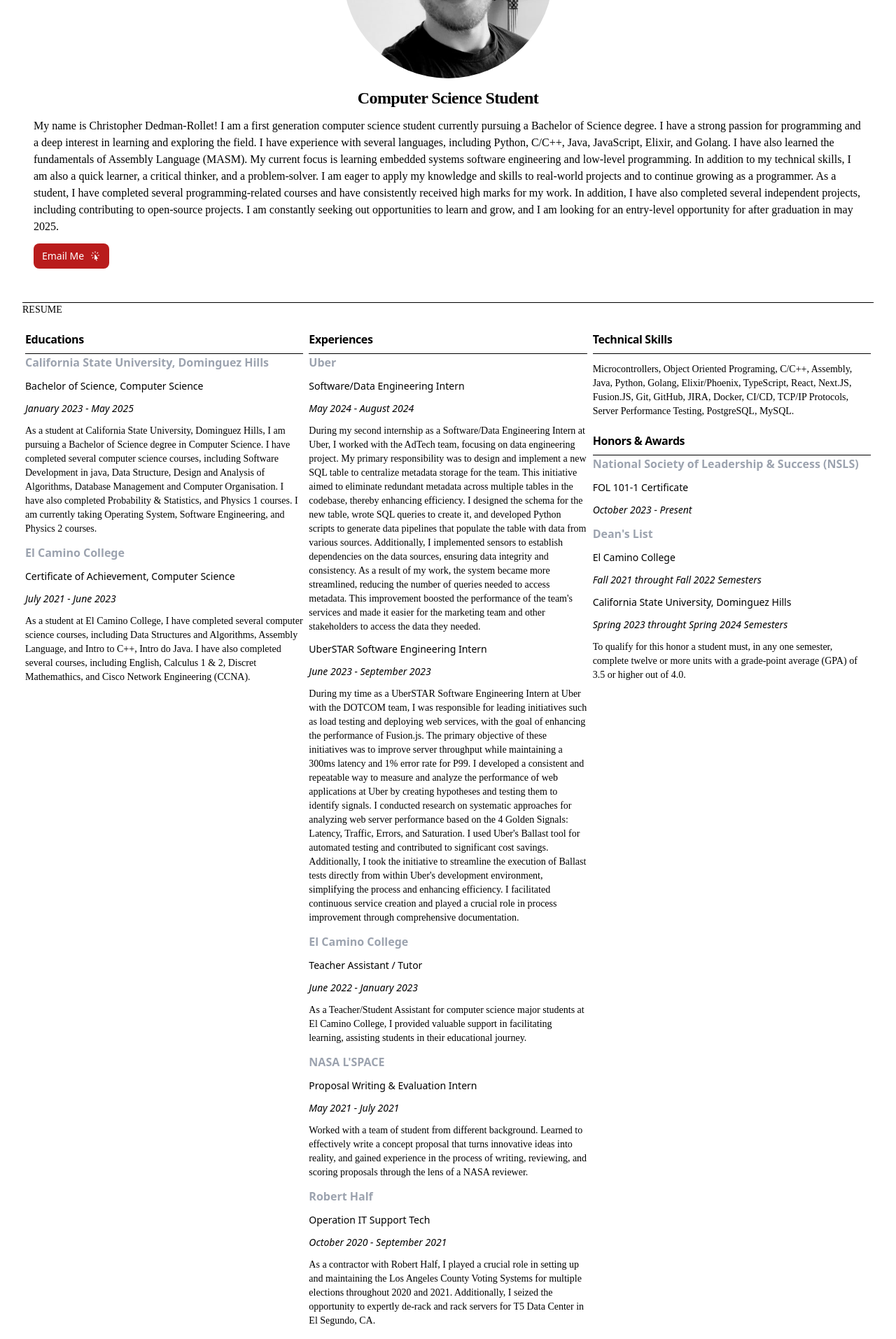
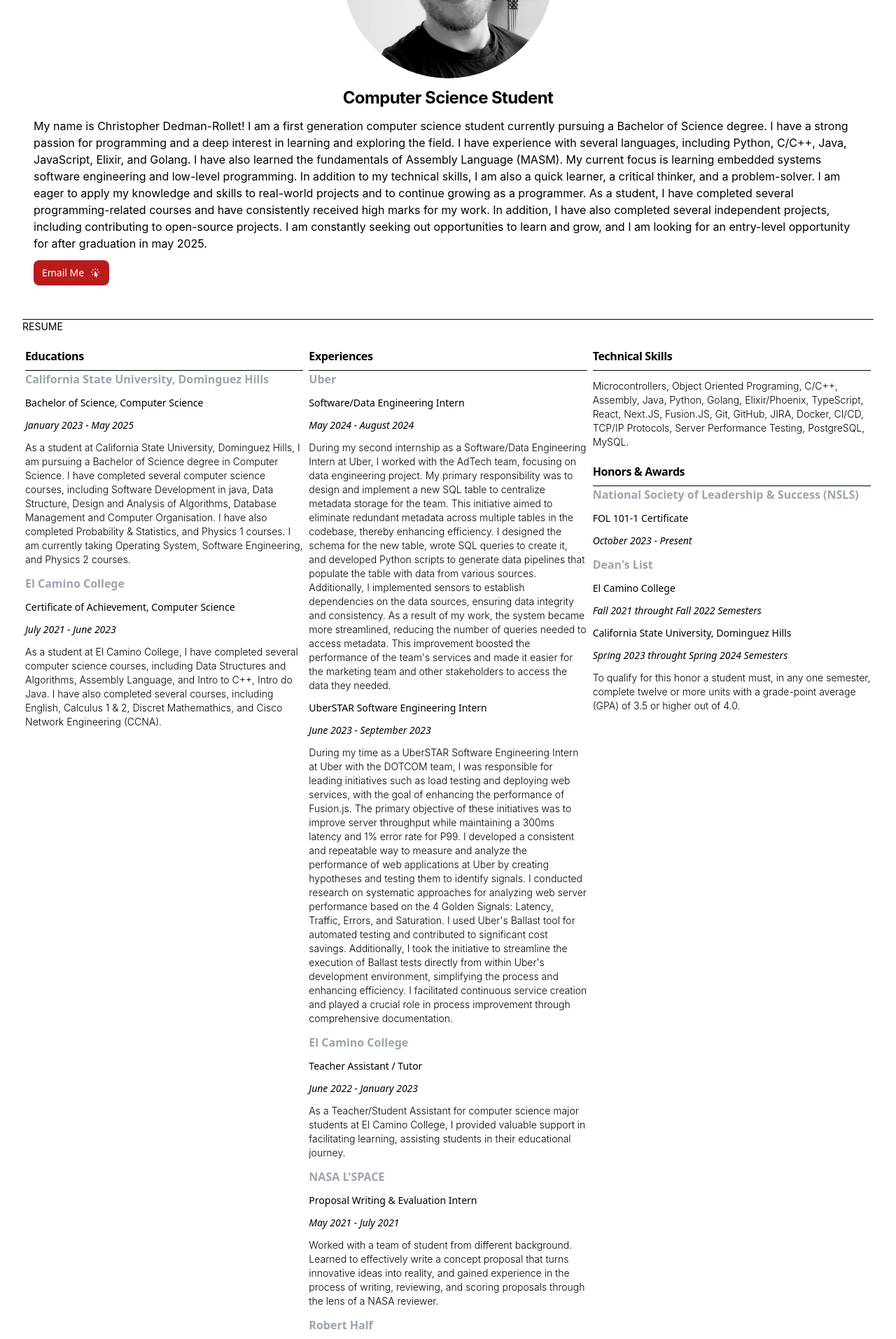
Before and after one commit to chrisdedman/website, a Next.js app: page /profile in a window 1280 px wide. Shown: the part 300-2214 px from the top of the page at 70% size. Built offline with nearby package versions, Linux system fonts and the light colour scheme.

Commit message:
updated font family

```diff
--- a/src/app/profile/page.tsx
+++ b/src/app/profile/page.tsx
@@ -16,7 +16,7 @@ export default function Page() {
       <Menu />
       <AboutMe />
       <hr className="h-px my-8 mb-0 bg-black border-0 separator" />
-      <p className="text-sm font-montez mt-0 mb-4">RESUME</p>
+      <p className="text-sm font mt-0 mb-4">RESUME</p>
       <div className="flex flex-col lg:flex-row justify-between">
         <div className="lg:w-1/3 mb-4 lg:mb-0">
           <Educations />
@@ -48,8 +48,8 @@ function AboutMe() {
           height={300}
         />
       </div>
-      <h5 className="mb-2 text-2xl font-bold font-montez tracking-tight flex justify-center">Computer Science Student</h5>
-      <p className="mb-3 font-normal font-montez">
+      <h5 className="mb-2 text-2xl font-bold font tracking-tight flex justify-center">Computer Science Student</h5>
+      <p className="mb-3 font-normal font">
         My name is Christopher Dedman-Rollet! I am a first generation computer science student currently pursuing a Bachelor of Science degree.
         I have a strong passion for programming and a deep interest in learning and exploring the field.
         I have experience with several languages, including Python, C/C++, Java, JavaScript, Elixir, and Golang.
--- a/src/components/navigation.tsx
+++ b/src/components/navigation.tsx
@@ -17,7 +17,7 @@ export default function Menu() {
         <div className="flex items-center">
           <a href="/" className="flex items-center space-x-2">
             <RocketLaunchIcon className="w-6 h-6 spin-on-hover" />
-            <span className="self-center text-2xl font-semibold whitespace-nowrap font-montez">Ad Astra</span>
+            <span className="self-center text-2xl font-semibold whitespace-nowrap font">Ad Astra</span>
           </a>
         </div>
         <div className="flex items-center">
--- a/src/components/resume/education.tsx
+++ b/src/components/resume/education.tsx
@@ -9,7 +9,7 @@ export default function Educations() {
         <strong>California State University, Dominguez Hills</strong>
         <p className="text-sm font-light">Bachelor of Science, Computer Science</p>
         <p className="text-sm font-light italic">January 2023 - May 2025</p>
-        <p className="text-sm font-light font-montez">
+        <p className="text-sm font-light font">
           As a student at California State University, Dominguez Hills, I am pursuing a Bachelor of Science degree in Computer Science.
           I have completed several computer science courses, including Software Development in java, Data Structure, Design and Analysis of Algorithms, Database Management and Computer Organisation.
           I have also completed Probability & Statistics, and Physics 1 courses. I am currently taking Operating System, Software Engineering, and Physics 2 courses.
@@ -20,7 +20,7 @@ export default function Educations() {
         <strong>El Camino College</strong>
         <p className="text-sm font-light">Certificate of Achievement, Computer Science</p>
         <p className="text-sm font-light italic">July 2021 - June 2023</p>
-        <p className="text-sm font-light font-montez">
+        <p className="text-sm font-light font">
           As a student at El Camino College, I have completed several computer science courses,
           including Data Structures and Algorithms, Assembly Language, and Intro to C++, Intro do Java.
           I have also completed several courses, including English, Calculus 1 & 2, Discret Mathemathics, and Cisco Network Engineering (CCNA).
--- a/src/components/resume/experience.tsx
+++ b/src/components/resume/experience.tsx
@@ -9,7 +9,7 @@ export default function Experiences() {
         <strong>Uber</strong>
         <p className="text-sm font-light">Software/Data Engineering Intern</p>
         <p className="text-sm font-light italic">May 2024 - August 2024</p>
-        <p className="text-sm font-light font-montez">
+        <p className="text-sm font-light font">
           During my second internship as a Software/Data Engineering Intern at Uber, I worked with the AdTech team, focusing on data engineering project.
           My primary responsibility was to design and implement a new SQL table to centralize metadata storage for the team.
           This initiative aimed to eliminate redundant metadata across multiple tables in the codebase, thereby enhancing efficiency.
@@ -20,7 +20,7 @@ export default function Experiences() {
         </p>
         <p className="text-sm font-light">UberSTAR Software Engineering Intern</p>
         <p className="text-sm font-light italic">June 2023 - September 2023</p>
-        <p className="text-sm font-light font-montez">
+        <p className="text-sm font-light font">
           During my time as a UberSTAR Software Engineering Intern at Uber with the DOTCOM team, I was responsible for leading initiatives such as load testing and deploying web services,
           with the goal of enhancing the performance of Fusion.js. The primary objective of these initiatives was to improve server throughput while maintaining a 300ms latency and 1% error rate for P99.
           I developed a consistent and repeatable way to measure and analyze the performance of web applications at Uber by creating hypotheses and testing them to identify signals.
@@ -35,7 +35,7 @@ export default function Experiences() {
         <strong>El Camino College</strong>
         <p className="text-sm font-light">Teacher Assistant / Tutor</p>
         <p className="text-sm font-light italic">June 2022 - January 2023</p>
-        <p className="text-sm font-light font-montez">
+        <p className="text-sm font-light font">
           As a Teacher/Student Assistant for computer science major students at El Camino College,
           I provided valuable support in facilitating learning, assisting students in their educational journey.</p>
       </div>
@@ -44,7 +44,7 @@ export default function Experiences() {
         <strong>NASA L&#39;SPACE</strong>
         <p className="text-sm font-light">Proposal Writing & Evaluation Intern</p>
         <p className="text-sm font-light italic">May 2021 - July 2021</p>
-        <p className="text-sm font-light font-montez">Worked with a team of student from different background. Learned to effectively write a concept proposal that turns innovative ideas into reality,
+        <p className="text-sm font-light font">Worked with a team of student from different background. Learned to effectively write a concept proposal that turns innovative ideas into reality,
           and gained experience in the process of writing, reviewing, and scoring proposals through the lens of a NASA reviewer.</p>
       </div>
 
@@ -52,7 +52,7 @@ export default function Experiences() {
         <strong>Robert Half</strong>
         <p className="text-sm font-light">Operation IT Support Tech</p>
         <p className="text-sm font-light italic">October 2020 - September 2021</p>
-        <p className="text-sm font-light font-montez">
+        <p className="text-sm font-light font">
           As a contractor with Robert Half, I played a crucial role in setting up and maintaining
           the Los Angeles County Voting Systems for multiple elections throughout 2020 and 2021.
           Additionally, I seized the opportunity to expertly de-rack and rack servers for T5 Data Center in El Segundo, CA.
@@ -62,7 +62,7 @@ export default function Experiences() {
       <div className="mb-3 font-normal">
         <strong>French Military / Butcher</strong>
         <p className="text-sm font-light italic">August 2008 - December 2019</p>
-        <p className="text-sm font-light font-montez">
+        <p className="text-sm font-light font">
           I have held various positions throughout my career before 2020, including serving in the French Military, and working as a butcher in France and Belgium.
           These experiences have helped me develop a strong work ethic, problem-solving skills, and the ability to work effectively in a team in high-pressure environments.
         </p>
--- a/src/components/resume/honors.tsx
+++ b/src/components/resume/honors.tsx
@@ -17,7 +17,7 @@ export default function Honors() {
         <p className="text-sm font-light italic">Fall 2021 throught Fall 2022 Semesters</p>
         <p className="text-sm font-light">California State University, Dominguez Hills</p>
         <p className="text-sm font-light italic">Spring 2023 throught Spring 2024 Semesters</p>
-        <p className="text-sm font-light font-montez">
+        <p className="text-sm font-light font">
           To qualify for this honor a student must, in any one semester,
           complete twelve or more units with a grade-point average (GPA) of 3.5 or higher out of 4.0.
         </p>
--- a/src/components/resume/skills.tsx
+++ b/src/components/resume/skills.tsx
@@ -6,7 +6,7 @@ export default function Skills() {
       <h5 className="mb-2 text-m font-bold tracking-tight">Technical Skills</h5>
       <hr className="h-px my-8 bg-black border-0 separator mt-0 mb-0" />
       <div className="mb-3 font-normal">
-        <p className="text-sm font-light font-montez">
+        <p className="text-sm font-light font">
           Microcontrollers, Object Oriented Programing, C/C++, Assembly, Java,
           Python, Golang, Elixir/Phoenix, TypeScript, React, Next.JS, Fusion.JS,
           Git, GitHub, JIRA, Docker, CI/CD, TCP/IP Protocols, Server Performance Testing,
--- a/src/styles/globals.css
+++ b/src/styles/globals.css
@@ -18,8 +18,8 @@
 }
 
 @layer base {
-  .font-montez {
-    font-family: 'Montez';
+  .font {
+    font-family: 'inter';
   }
 }
 
@@ -46,7 +46,7 @@ p {
 }
 
 h3 {
-  @apply mb-3 font-bold font-montez text-xl
+  @apply mb-3 font-bold font text-xl
 }
 
 ul {
```
